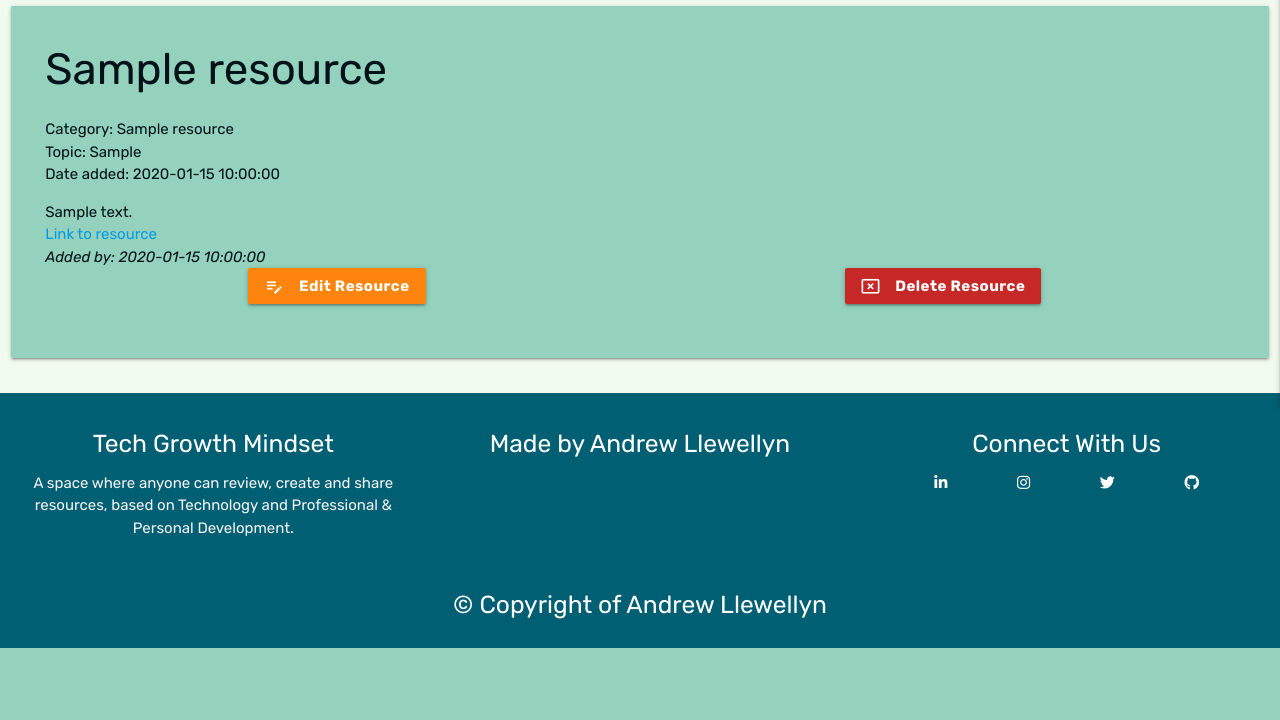
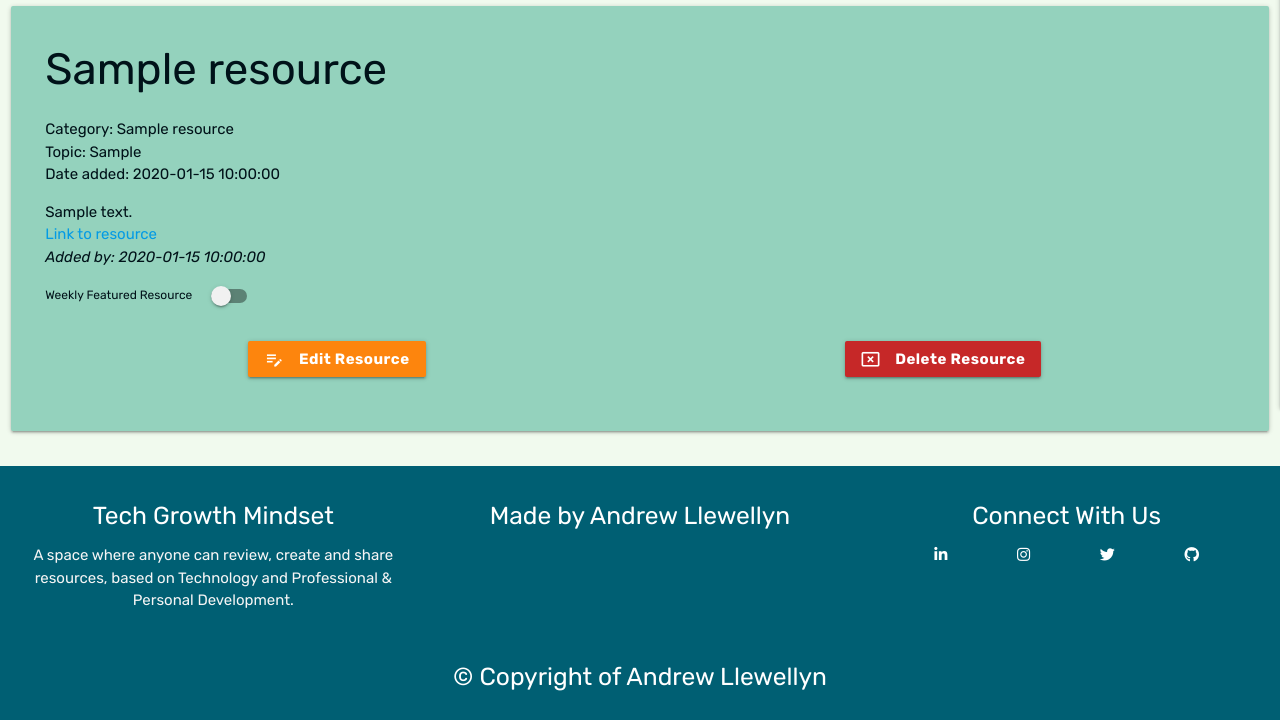
Before and after one commit to andywales83/tech_growth_mindset, a Flask app: page /search in a window 1280 px wide. Shown: the part 452-1172 px from the top of the page. Before the commit the page ends 1100 px from the top, so only its background shows below. Run offline with Flask 2, Linux system fonts and the light colour scheme; the visitor is signed in with stand-in values (Sample User, id 1); a database or web service that is not in the repository returns one stand-in record (values such as "Sample title"); some libraries are stand-ins or nearby versions.

Commit message:
Add checkbox functionality to resources resources for weekly feature

```diff
--- a/templates/index.html
+++ b/templates/index.html
@@ -57,6 +57,7 @@
         </div>
     </div>
 
+    <!-- Weekly Featured Resources Section -->
     <section class="container featured-resources">
         {% if resources|length > 0 %}
             <div class="row">
@@ -66,7 +67,7 @@
             </div>
 
             <div class="row">
-                {% for resource in resources if resource.weekly_featured == True %}
+                {% for resource in resources if resource.weekly_featured == "on" %}
                     <div class="col s12 m12 l6">
                         <div class="card">
                             <div class="card-content">
--- a/templates/resources.html
+++ b/templates/resources.html
@@ -68,6 +68,21 @@
 
                     <p><em>Added by: {{ resource.created_by }}</em></p>
 
+                    {% if session.user|lower == "admin"|lower %}
+                        <!-- Switch -->
+                        <div class="row">
+                            <div class="input-field col s12">
+                                <div class="switch">
+                                    <label for="weekly_featured">
+                                    Weekly Featured Resource
+                                    <input id="{{ resource._id }}" name="{{ resource._id }}" type="checkbox">
+                                    <span class="lever"></span>
+                                    </label>
+                                </div>
+                            </div>
+                        </div>
+                    {% endif %}
+
                     {% if session.user|lower == resource.created_by|lower or session.user|lower == "admin"|lower %}
                     <div class="row">
                         <div class="col s12 l6 center-align">
```
Lines whose indentation alone changed are shown as unchanged.
